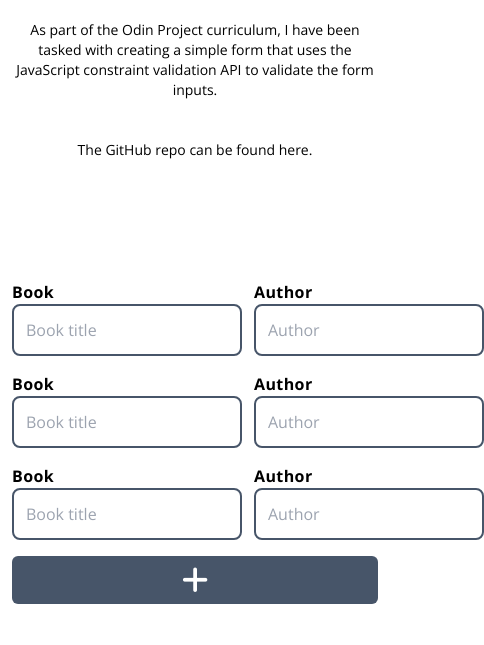
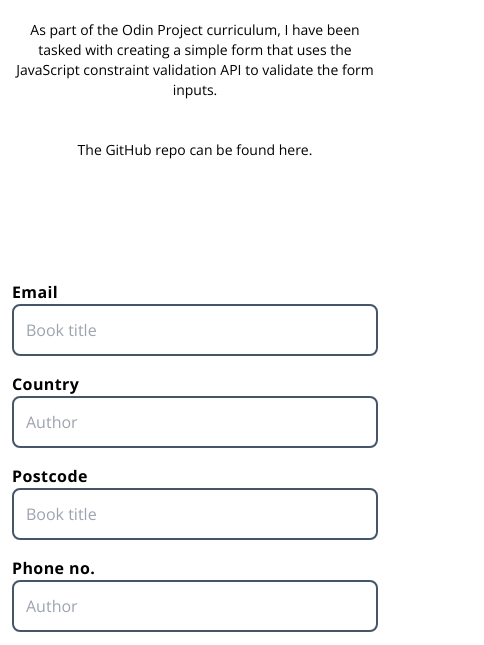
Before and after one commit to Moomins07/constraint-validation-api, a website: page index.html in a window 390 px wide. Shown: the part 186-831 px from the top of the page, 484 px wide, since content can reach past the window. Drawn offline with nearby package versions, Linux system fonts and the light colour scheme.

Commit message:
html/css complete

```diff
--- a/index.html
+++ b/index.html
@@ -98,10 +98,12 @@
           class="relative flex flex-col w-full py-10 mt-20 space-y-4 bg-darkViolet rounded-lg md:space-y-6"
           novalidate
         >
-          <div class="flex flex-row space-x-3 w-full">
+          <div
+            class="flex flex-col md:flex-row md:space-x-3 w-full space-y-4 md:space-y-0"
+          >
             <div class="flex flex-col md:w-1/3">
               <label for="title" class="font-bold text-lead tracking-wide"
-                >Book</label
+                >Email</label
               >
               <input
                 type="text"
@@ -114,7 +116,7 @@
 
             <div class="flex flex-col space-x-3 md:w-1/3 w-full">
               <label for="author" class="font-bold text-lead tracking-wide"
-                >Author</label
+                >Country</label
               >
               <input
                 type="text"
@@ -127,10 +129,12 @@
             </div>
           </div>
 
-          <div class="flex flex-row space-x-3 w-full">
+          <div
+            class="flex flex-col md:flex-row md:space-x-3 w-full space-y-4 md:space-y-0"
+          >
             <div class="flex flex-col w-full md:w-1/3">
               <label for="title" class="font-bold text-lead tracking-wide"
-                >Book</label
+                >Postcode</label
               >
               <input
                 type="text"
@@ -143,7 +147,7 @@
 
             <div class="flex flex-col space-x-3 w-full md:w-1/3">
               <label for="author" class="font-bold text-lead tracking-wide"
-                >Author</label
+                >Phone no.</label
               >
               <input
                 type="text"
@@ -156,10 +160,12 @@
             </div>
           </div>
 
-          <div class="flex flex-row space-x-3">
+          <div
+            class="flex flex-col md:flex-row md:space-x-3 space-y-4 md:space-y-0"
+          >
             <div class="flex flex-col md:w-1/3">
               <label for="title" class="font-bold text-lead tracking-wide"
-                >Book</label
+                >Password</label
               >
               <input
                 type="text"
@@ -173,7 +179,7 @@
 
             <div class="flex flex-col md:w-1/3">
               <label for="author" class="font-bold text-lead tracking-wide"
-                >Author</label
+                >Confirm password</label
               >
               <input
                 type="text"
@@ -188,11 +194,9 @@
           <button
             id="add-book"
             type="submit"
-            class="flex flex-row justify-center rounded-md self-end bg-slate-600 md:rounded-full px-3 py-1.5 w-full md:w-1/12 dark:bg-slate-500 transition hover:dark:bg-slate-400 group hover:bg-slate-500"
+            class="flex flex-row justify-center rounded-md self-start bg-slate-600 md:rounded-full px-3 py-1.5 w-full md:w-1/12 dark:bg-slate-500 transition hover:dark:bg-slate-400 group hover:bg-slate-500"
           >
-            <i
-              class="text-white text-3xl fa-solid fa-plus transition group-hover:scale-125"
-            ></i>
+            Submit
           </button>
         </form>
 
```
Also changed, not shown: css/style.css.
